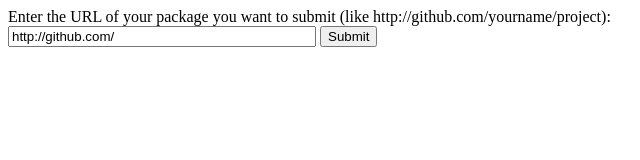
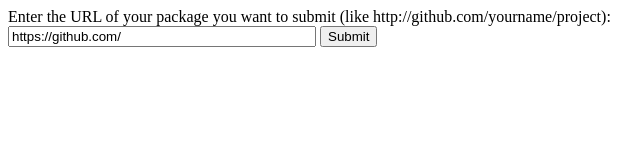
Before and after one commit to kriszyp/cpr, a website: page public/submit.html in a window 1280 px wide. Shown: the full height of the page, 0-640 px from the left. Drawn offline with Linux system fonts and the light colour scheme.

Commit message:
Fix suggested URL

```diff
--- a/public/submit.html
+++ b/public/submit.html
@@ -6,7 +6,7 @@
     <body>
     	<form method="POST" action="/">
     		<div>Enter the URL of your package you want to submit (like http://github.com/yourname/project): </div>
-    		<input type="text" name="url" value="http://github.com/" style="width: 300px" />
+    		<input type="text" name="url" value="https://github.com/" style="width: 300px" />
     		<input type="submit" />
     	</form>
     </body>
```
